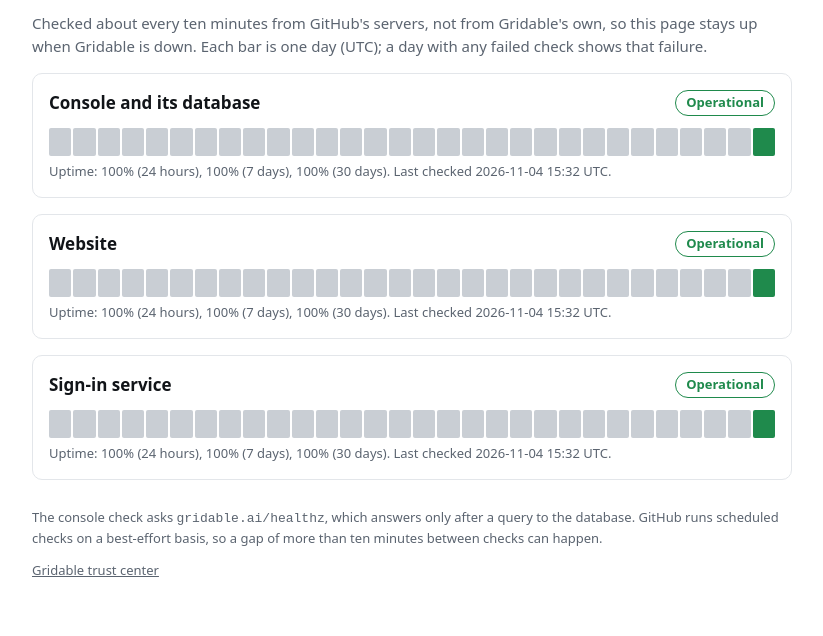
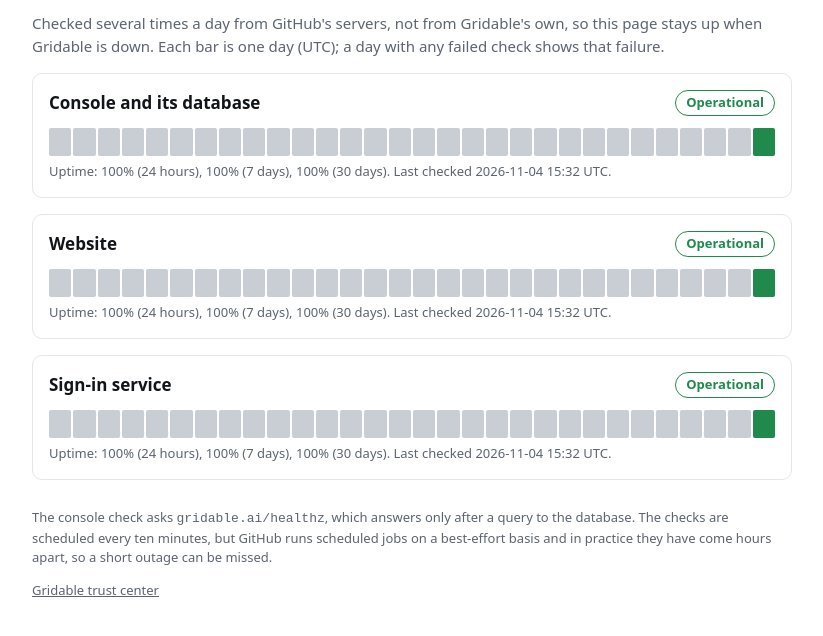
Before and after one commit to HBE-NETWORK/gridable-status, a plain HTML site: page index.html in a window 1280 px wide. Shown: the part 74-710 px from the top of the page, without its empty margins (228-1051 px from the left). Drawn offline with Linux system fonts and the light colour scheme.

Commit message:
Say the checks run several times a day, not every ten minutes (gridable c2e8abf1d)

```diff
--- a/index.html
+++ b/index.html
@@ -28,10 +28,10 @@
 <body>
 <main>
   <h1>Gridable status</h1>
-  <p class="lead">Checked about every ten minutes from GitHub's servers, not from Gridable's own, so this page stays up when Gridable is down. Each bar is one day (UTC); a day with any failed check shows that failure.</p>
+  <p class="lead">Checked several times a day from GitHub's servers, not from Gridable's own, so this page stays up when Gridable is down. Each bar is one day (UTC); a day with any failed check shows that failure.</p>
   <div id="targets"><p class="empty">Loading…</p></div>
   <footer>
-    <p>The console check asks <code>gridable.ai/healthz</code>, which answers only after a query to the database. GitHub runs scheduled checks on a best-effort basis, so a gap of more than ten minutes between checks can happen.</p>
+    <p>The console check asks <code>gridable.ai/healthz</code>, which answers only after a query to the database. The checks are scheduled every ten minutes, but GitHub runs scheduled jobs on a best-effort basis and in practice they have come hours apart, so a short outage can be missed.</p>
     <p><a href="https://getgridable.com/trust#status">Gridable trust center</a></p>
   </footer>
 </main>
```
